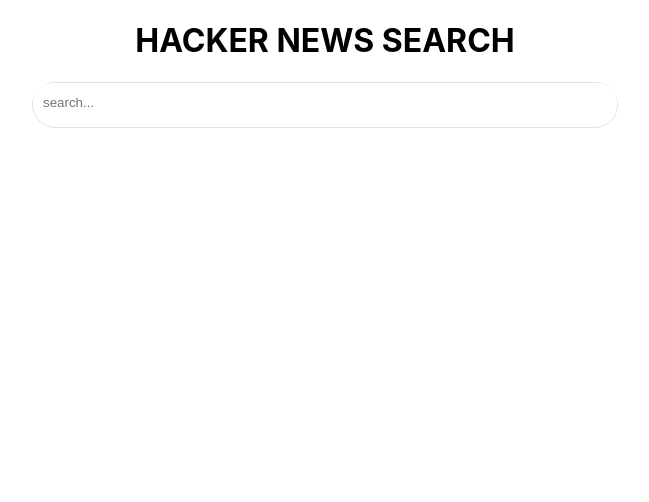
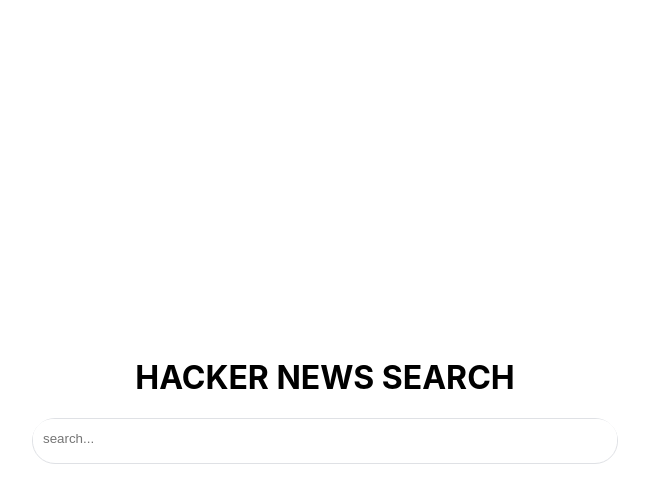
Before and after one commit to Kuro0911/hn-search, a React (Create React App) app: page / in a window 1280 px wide. Shown: the top 502 px of the page, without its empty margins (315-964 px from the left). Built offline with nearby package versions, Linux system fonts and the light colour scheme.

Commit message:
css start

```diff
--- a/src/App.css
+++ b/src/App.css
@@ -1,5 +1,7 @@
 .App {
-  background-color: w hite;
+  background-color: white;
+  height: 100vh;
+  width: 100vw;
   display: grid;
   place-items: center;
 }
--- a/src/App.js
+++ b/src/App.js
@@ -7,7 +7,6 @@
 function App() {
   return (
     <div className="App">
-      <h1>HACKER NEWS SEARCH</h1>
       <Router>
         <Routes>
           <Route
--- a/src/Searchbox.css
+++ b/src/Searchbox.css
@@ -1,3 +1,6 @@
+.search-box {
+  text-align: center;
+}
 .search {
   display: flex;
   z-index: 3;
@@ -39,3 +42,7 @@
   width: 0;
   height: 0;
 }
+.search-res {
+  text-align: left;
+  margin-left: 50px;
+}
--- a/src/Searchbox.js
+++ b/src/Searchbox.js
@@ -1,15 +1,16 @@
 import React, { useState } from "react";
-import { Link, Navigate, useNavigate } from "react-router-dom";
+import { Link } from "react-router-dom";
 import axios from "./axios";
 import "./Searchbox.css";
 function Searchbox({ isResult }) {
   const [input, setInput] = useState("");
   const [foundNews, setFoundNews] = useState([]);
-  const navigate = useNavigate();
   const showSearch = (e) => {
     e.preventDefault();
     async function fetchData() {
-      const request = await axios.get("search?query=" + input);
+      const request = await axios.get(
+        "search?query=" + input + "&hitsPerPage=50"
+      );
       setFoundNews(request.data.hits);
       return request;
     }
@@ -18,7 +19,8 @@
   };
   if (!isResult) {
     return (
-      <div>
+      <div className="search-box">
+        <h1>HACKER NEWS SEARCH</h1>
         <div className="search">
           <div className="search-cont">
             <form>
```
